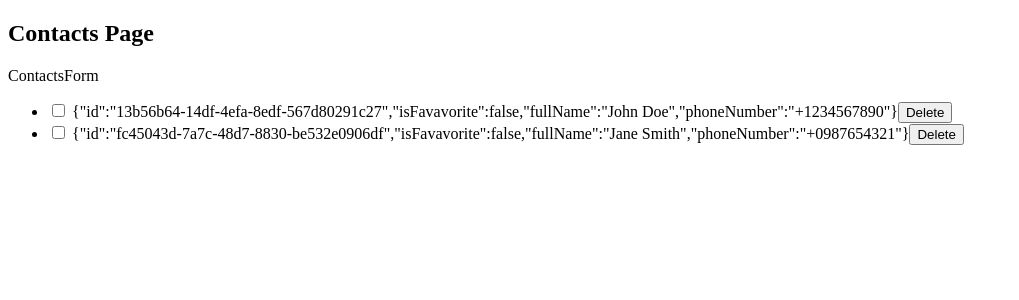
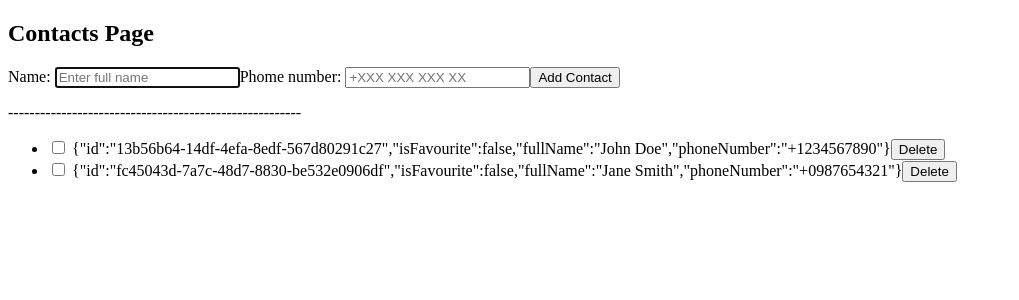
Before and after one commit to GromavVL/contacts-app, a React (Vite) app: page / in a window 1280 px wide. Shown: the top 300 px of the page, without its empty margins (0-1019 px from the left). Built offline with nearby package versions, Linux system fonts and the light colour scheme.

Commit message:
Add Contact

```diff
--- a/package.json
+++ b/package.json
@@ -11,10 +11,12 @@
   },
   "dependencies": {
     "@reduxjs/toolkit": "^2.11.0",
+    "formik": "^2.4.9",
     "react": "^19.2.0",
     "react-dom": "^19.2.0",
     "react-redux": "^9.2.0",
-    "uuid": "^13.0.0"
+    "uuid": "^13.0.0",
+    "yup": "^1.7.1"
   },
   "devDependencies": {
     "@eslint/js": "^9.39.1",
--- a/src/components/ContactsForm/index.jsx
+++ b/src/components/ContactsForm/index.jsx
@@ -1,7 +1,47 @@
-import React from 'react'
+import { ErrorMessage, Field, Form, Formik } from 'formik'
+import { connect } from 'react-redux'
+import { CONTACT_VALIDATION_SCHEMA } from '../../utils/validationsShemas'
+import { addContact } from '../../store/slices/contactSlice'
 
-function ContactsForm () {
-  return <div>ContactsForm</div>
+function ContactsForm ({ addNewContact }) {
+  const initialValues = {
+    fullName: '',
+    phoneNumber: ''
+  }
+  const submitHandler = (values, { resetForm }) => {
+    console.log('values :>> ', values)
+    addNewContact(values)
+    resetForm()
+  }
+  return (
+    <Formik
+      initialValues={initialValues}
+      onSubmit={submitHandler}
+      validationSchema={CONTACT_VALIDATION_SCHEMA}
+    >
+      <Form>
+        <label>
+          Name:{' '}
+          <Field
+            name='fullName'
+            type='text'
+            placeholder='Enter full name'
+            autoFocus
+          />
+          <ErrorMessage name='fullName' component={'div'} />
+        </label>
+        <label>
+          Phome number:{' '}
+          <Field name='phoneNumber' type='text' placeholder='+XXX XXX XXX XX' />
+          <ErrorMessage name='phoneNumber' component={'div'} />
+        </label>
+        <button type='submit'>Add Contact</button>
+      </Form>
+    </Formik>
+  )
 }
+const mapDispatchToProps = dispatch => ({
+  addNewContact: data => dispatch(addContact(data))
+})
 
-export default ContactsForm;
+export default connect(null, mapDispatchToProps)(ContactsForm)
--- a/src/pages/ContactsPage/index.jsx
+++ b/src/pages/ContactsPage/index.jsx
@@ -8,6 +8,7 @@ function ContactsPage () {
       <h2>Contacts Page</h2>
       <main>
         <ContactsForm />
+        <p>-------------------------------------------------------</p>
         <ContactsList />
       </main>
     </>
--- a/src/store/index.js
+++ b/src/store/index.js
@@ -7,6 +7,5 @@ const store = configureStore({
   },
 });
 
-console.log("contactsList :>> ", contactsReducer);
 
 export default store;
--- a/src/store/slices/contactSlice.js
+++ b/src/store/slices/contactSlice.js
@@ -5,13 +5,13 @@ const initialState = {
   contacts: [
     {
       id: uuidv4(),
-      isFavavorite: false,
+      isFavourite: false,
       fullName: "John Doe",
       phoneNumber: "+1234567890",
     },
     {
       id: uuidv4(),
-      isFavavorite: false,
+      isFavourite: false,
       fullName: "Jane Smith",
       phoneNumber: "+0987654321",
     },
@@ -32,9 +32,13 @@ const contactSlice = createSlice({
         ...data,
       };
     },
+    addContact: (state, { payload }) => {
+      console.log("state, payload :>> ", state, payload);
+      state.contacts.push({ ...payload, isFavourite: false, id: uuidv4() });
+    },
   },
 });
 
 export const { reducer, actions } = contactSlice;
-export const { deleteContact, updateContact } = actions;
+export const { deleteContact, updateContact, addContact } = actions;
 export default reducer;
--- /dev/null
+++ b/src/utils/validationsShemas.js
@@ -0,0 +1,11 @@
+import * as yup from "yup";
+
+export  const CONTACT_VALIDATION_SCHEMA = yup.object({
+  fullName: yup.string().trim().min(3).max(64).required(),
+  phoneNumber: yup
+    .string()
+    .trim()
+    .length(13)
+    .matches(/\+\d{12}/, "Phone number must be in format +XXXXXXXXXXXX")
+    .required(),
+});
```
Also changed, not shown: 1 other file (tests, documents, lock files or other folders).
